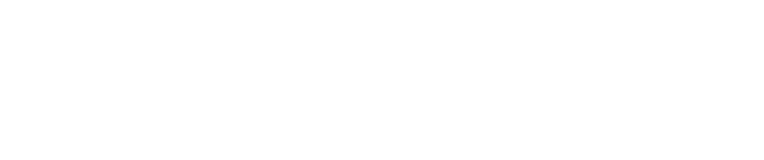
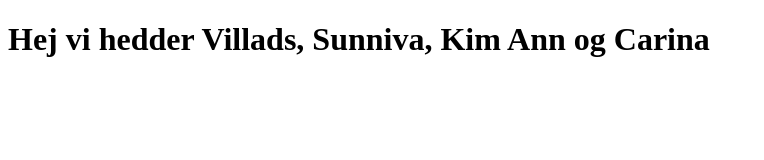
Before and after one commit to Wanstrup/github-collaboration, a plain HTML site: page index.html in a window 1280 px wide. Shown: the whole page, without its empty margins (0-764 px from the left). Drawn offline with Linux system fonts and the light colour scheme.

Commit message:
Update index.html
I add a h1

```diff
--- a/index.html
+++ b/index.html
@@ -6,6 +6,6 @@
     <title>Document</title>
 </head>
 <body>
-
+    <h1>Hej vi hedder Villads, Sunniva, Kim Ann og Carina</h1>
 </body>
 </html>
```
